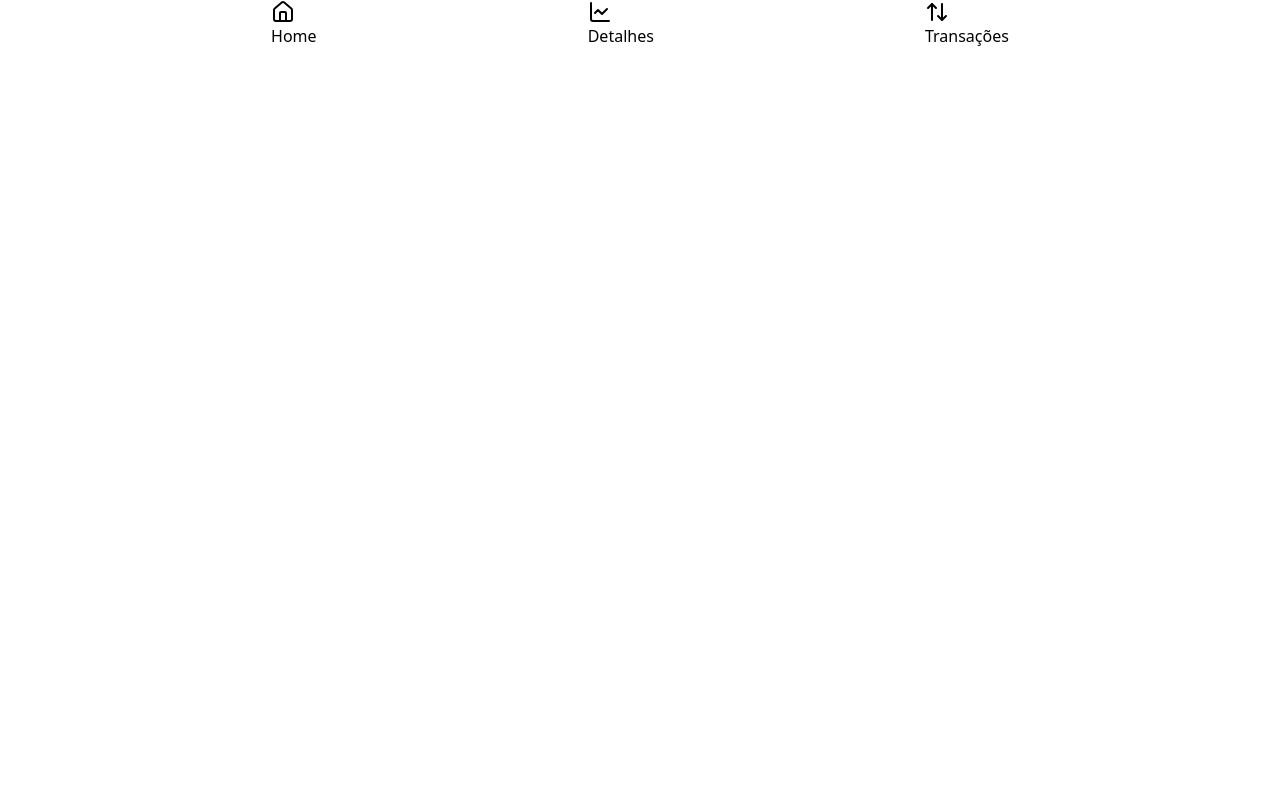
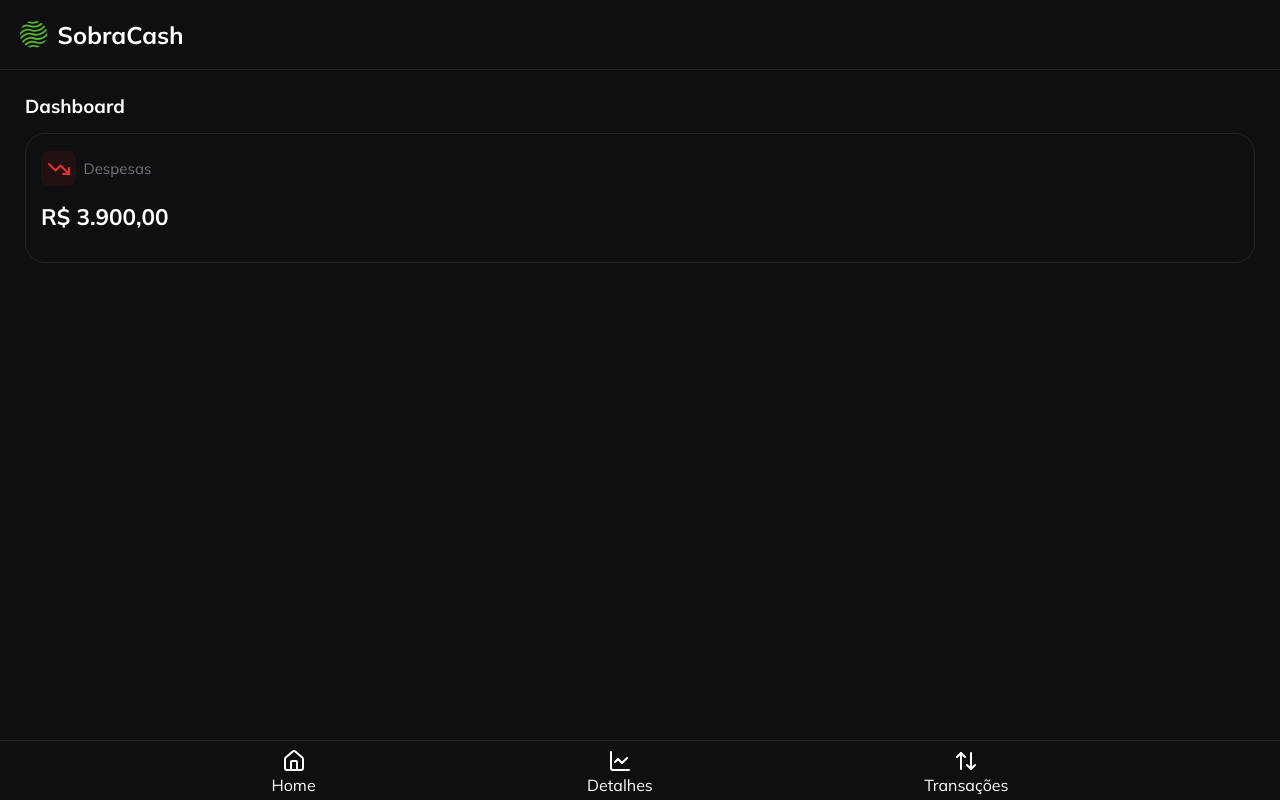
Before and after one commit to nicolasfreitas-dev/wisebills, a Next.js app: page / in a window 1280 px wide. Built offline with nearby package versions, Linux system fonts and the light colour scheme.

Commit message:
feat: criando componentes de footer, header e layout de despesas

```diff
--- a/src/app/globals.css
+++ b/src/app/globals.css
@@ -1,15 +1,8 @@
+@import url('https://fonts.googleapis.com/css2?family=Mulish:ital,wght@0,200..1000;1,200..1000&display=swap');
+
 @tailwind base;
 @tailwind components;
 @tailwind utilities;
-
-:root {
-  --bg-primary: var(#0F0E11);
-  --bg-cash: var(#161716);
-  --bg-icons: var(#71717A);
-  --green-detail: var(#55B02E);
-  --expense-color: var(#E93030);
-  --bg-expense-color: var(rgba(233, 48, 48, 0.8));
-}
 
 html {
   font-size: 62.5%;
@@ -17,4 +10,5 @@ html {
 
 body {
   font-size: 1.6rem;
+
 }
--- a/src/app/layout.tsx
+++ b/src/app/layout.tsx
@@ -1,9 +1,11 @@
 import type { Metadata } from "next";
+
 import "./globals.css";
 import Footer from "@/components/Footer";
+import Header from "@/components/Header";
 
 export const metadata: Metadata = {
-  title: "finance.flow",
+  title: "SobraCash",
   description: "Aplicativo de gestão financeira",
 };
 
@@ -14,7 +16,8 @@ export default function RootLayout({
 }>) {
   return (
     <html lang="pt-br">
-      <body>
+      <body className="bg-bg-primary text-primary-text-color font-Mulish">
+        <Header />
         {children}
         <Footer />
       </body>
--- a/src/app/page.tsx
+++ b/src/app/page.tsx
@@ -1,7 +1,20 @@
+import { TrendingDown } from "lucide-react";
+
 export default function Home() {
-  return (
-    <>
-
-    </>
-  )
+    return (
+        <main className="mx-10">
+            <h1 className="font-bold text-3xl mt-10">Dashboard</h1>
+            <div className="w-full h-52 border border-border-color rounded-[20px] flex flex-col mt-6">
+                <div className="flex items-center gap-3 ml-6 mt-7">
+                    <div className="size-14 flex items-center justify-center bg-bg-expense-color rounded-xl">
+                        <TrendingDown className="text-expense-color" />
+                    </div>
+                    <h3 className="text-2xl text-gray-detail">Despesas</h3>
+                </div>
+                <span className="font-bold text-4xl ml-6 mt-7">
+                    R$ 3.900,00
+                </span>
+            </div>
+        </main>
+    );
 }
--- a/src/components/Footer/index.tsx
+++ b/src/components/Footer/index.tsx
@@ -2,17 +2,17 @@ import { ArrowUpDown, ChartLine, HouseIcon } from "lucide-react";
 
 export default function Footer() {
     return (
-        <footer className="h-24 bg-">
-            <ul className="flex items-center justify-evenly">
-                <li>
+        <footer className="w-full h-24 bg-bg-primary fixed bottom-0 border-t-[1px] border-t-border-color">
+            <ul className="flex justify-evenly">
+                <li className="flex flex-col items-center mt-3 cursor-pointer">
                     <HouseIcon  />
                     <span>Home</span>
                 </li>
-                <li>
+                <li className="flex flex-col items-center mt-3 cursor-pointer">
                     <ChartLine  />
                     <span>Detalhes</span>
                 </li>
-                <li>
+                <li className="flex flex-col items-center mt-3 cursor-pointer">
                     <ArrowUpDown  />
                     <span>Transações</span>
                 </li>
--- /dev/null
+++ b/src/components/Header/index.tsx
@@ -0,0 +1,10 @@
+import Image from "next/image";
+import logo from '../../../public/header-logo.svg';
+
+export default function Header() {
+    return (
+        <header className="w-full h-20 border-b-[1px] border-b-border-color">
+            <Image className="mt-8 ml-8" src={logo} alt="logo marca sobra cash" width={164} height={30} />
+        </header>
+    )
+};
--- /dev/null
+++ b/tailwind.config.js
@@ -0,0 +1,25 @@
+/** @type {import('tailwindcss').Config} */
+module.exports = {
+    content: [
+        "./src/pages/**/*.{js,ts,jsx,tsx,mdx}",
+        "./src/components/**/*.{js,ts,jsx,tsx,mdx}",
+        "./src/app/**/*.{js,ts,jsx,tsx,mdx}",
+    ],
+    theme: {
+        extend: {
+            colors: {
+                "bg-primary": "#0F0E11",
+                "gray-detail": "#71717A",
+                "green-detail": "#55B02E",
+                "expense-color": "#E93030",
+                "bg-expense-color": "rgba(246, 53, 46, 0.08)",
+                "primary-text-color": "#FFFFFF",
+                "border-color": "rgba(255, 255, 255, 0.08)",
+            },
+            fontFamily: {
+                Mulish: ["Mulish", "sans-serif"],
+            },
+        },
+    },
+    plugins: [],
+};
--- a/tailwind.config.ts
+++ /dev/null
@@ -1,62 +0,0 @@
-import type { Config } from "tailwindcss";
-
-export default {
-    darkMode: ["class"],
-    content: [
-    "./src/pages/**/*.{js,ts,jsx,tsx,mdx}",
-    "./src/components/**/*.{js,ts,jsx,tsx,mdx}",
-    "./src/app/**/*.{js,ts,jsx,tsx,mdx}",
-  ],
-  theme: {
-  	extend: {
-  		colors: {
-  			background: 'hsl(var(--background))',
-  			foreground: 'hsl(var(--foreground))',
-  			card: {
-  				DEFAULT: 'hsl(var(--card))',
-  				foreground: 'hsl(var(--card-foreground))'
-  			},
-  			popover: {
-  				DEFAULT: 'hsl(var(--popover))',
-  				foreground: 'hsl(var(--popover-foreground))'
-  			},
-  			primary: {
-  				DEFAULT: 'hsl(var(--primary))',
-  				foreground: 'hsl(var(--primary-foreground))'
-  			},
-  			secondary: {
-  				DEFAULT: 'hsl(var(--secondary))',
-  				foreground: 'hsl(var(--secondary-foreground))'
-  			},
-  			muted: {
-  				DEFAULT: 'hsl(var(--muted))',
-  				foreground: 'hsl(var(--muted-foreground))'
-  			},
-  			accent: {
-  				DEFAULT: 'hsl(var(--accent))',
-  				foreground: 'hsl(var(--accent-foreground))'
-  			},
-  			destructive: {
-  				DEFAULT: 'hsl(var(--destructive))',
-  				foreground: 'hsl(var(--destructive-foreground))'
-  			},
-  			border: 'hsl(var(--border))',
-  			input: 'hsl(var(--input))',
-  			ring: 'hsl(var(--ring))',
-  			chart: {
-  				'1': 'hsl(var(--chart-1))',
-  				'2': 'hsl(var(--chart-2))',
-  				'3': 'hsl(var(--chart-3))',
-  				'4': 'hsl(var(--chart-4))',
-  				'5': 'hsl(var(--chart-5))'
-  			}
-  		},
-  		borderRadius: {
-  			lg: 'var(--radius)',
-  			md: 'calc(var(--radius) - 2px)',
-  			sm: 'calc(var(--radius) - 4px)'
-  		}
-  	}
-  },
-  plugins: [require("tailwindcss-animate")],
-} satisfies Config;
```
Also changed, not shown: public/header-logo.svg (added).
